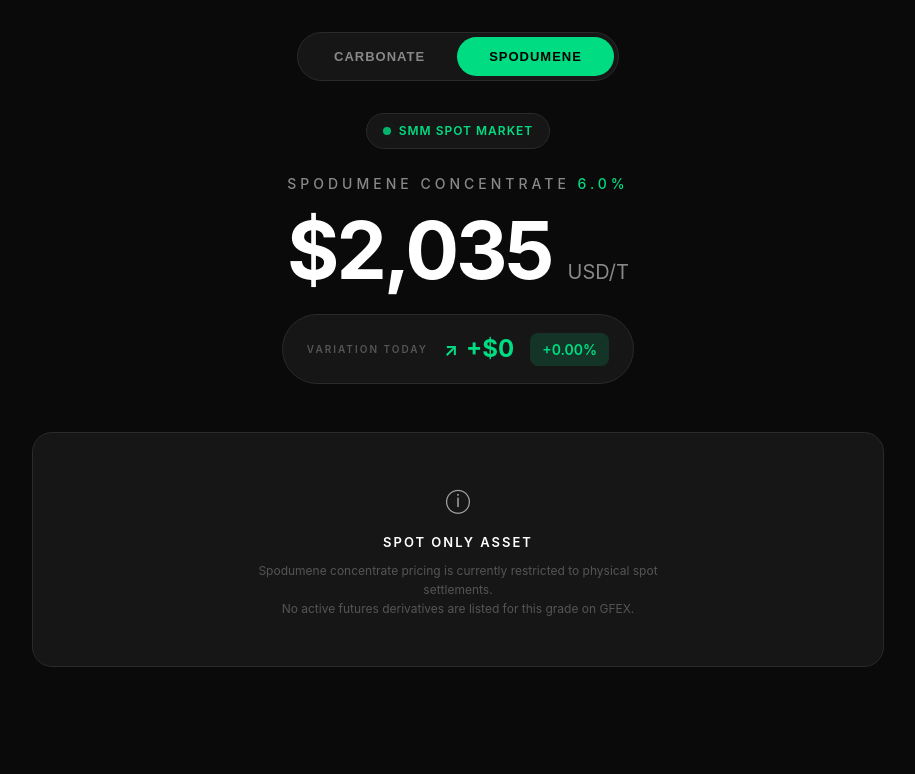
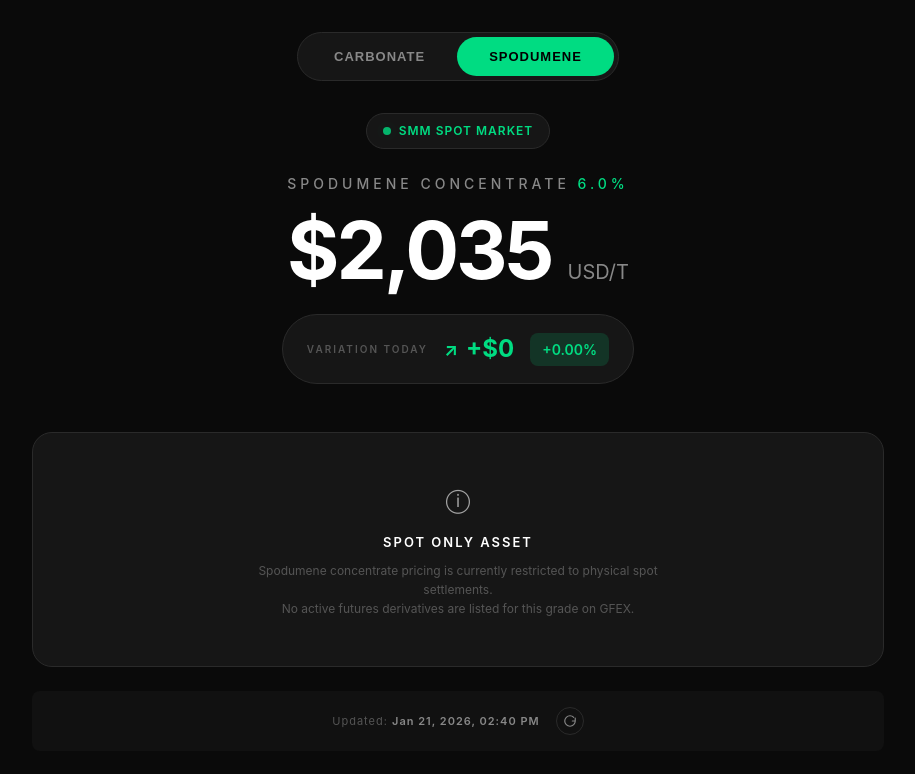
Before and after one commit to brunofzucchini7/lithium-tracker, a React (Vite) app: page / in a window 1280 px wide. Both pictures are taken after a click on the button "SPODUMENE". Shown: the top 774 px of the page, without its empty margins (182-1097 px from the left). Built offline with nearby package versions, Linux system fonts and the light colour scheme.

Commit message:
feat(app): add manual refresh button and increase scraper frequency to 30min

```diff
--- a/src/App.jsx
+++ b/src/App.jsx
@@ -16,29 +16,39 @@ function App() {
   const [activeTab, setActiveTab] = useState('carbonate');
   const [priceData, setPriceData] = useState(defaultData);
   const [loading, setLoading] = useState(true);
+  const [refreshing, setRefreshing] = useState(false);
   const [lastUpdated, setLastUpdated] = useState(null);
 
-  // Load prices from API on mount
-  useEffect(() => {
   async function loadPrices() {
-      setLoading(true);
     try {
       const data = await fetchPricesFromAPI();
       setPriceData(data);
       setLastUpdated(data.lastUpdated);
     } catch (error) {
       console.error('Error loading prices:', error);
-      } finally {
-        setLoading(false);
     }
   }
 
-    loadPrices();
+  // Load prices from API on mount
+  useEffect(() => {
+    async function init() {
+      setLoading(true);
+      await loadPrices();
+      setLoading(false);
+    }
+    init();
 
     // Refresh prices every 5 minutes
     const interval = setInterval(loadPrices, 5 * 60 * 1000);
     return () => clearInterval(interval);
   }, []);
+
+  const handleRefresh = async () => {
+    setRefreshing(true);
+    await loadPrices();
+    // Small delay for visual feedback if refresh is too fast
+    setTimeout(() => setRefreshing(false), 800);
+  };
 
   // Get spot prices
   const spotPrices = useMemo(() => getSpotPrices(priceData), [priceData]);
@@ -104,13 +114,26 @@ function App() {
 
               {/* Conversion Rate & Last Updated Info */}
               <div className="conversion-rate">
+                <div className="update-info">
                   <span className="rate-text">
-                  CNY/USD rate: <span className="rate-value">{conversionRate.toFixed(4)}</span>
+                    CNY/USD: <span className="rate-value">{conversionRate.toFixed(4)}</span>
                     {' '}• Updated: <span className="rate-value">{formatLastUpdated(lastUpdated)}</span>
                   </span>
+                  <button
+                    className={`refresh-btn ${refreshing ? 'loading' : ''}`}
+                    onClick={handleRefresh}
+                    disabled={refreshing}
+                    title="Refresh Prices"
+                  >
+                    <svg className="refresh-icon" viewBox="0 0 24 24" fill="none" xmlns="http://www.w3.org/2000/svg">
+                      <path d="M21 12C21 16.9706 16.9706 21 12 21C7.02944 21 3 16.9706 3 12C3 7.02944 7.02944 3 12 3C14.5074 3 16.7793 4.02456 18.4063 5.67104M21 12V7M21 12H16" stroke="currentColor" strokeWidth="2" strokeLinecap="round" strokeLinejoin="round" />
+                    </svg>
+                  </button>
+                </div>
               </div>
             </>
           ) : (
+            <>
               <div className="spot-only-notice">
                 <div className="notice-icon">ⓘ</div>
                 <div className="notice-title">Spot Only Asset</div>
@@ -120,6 +143,26 @@ function App() {
                   No active futures derivatives are listed for this grade on GFEX.
                 </p>
               </div>
+
+              {/* Add refresh button here too for consistency */}
+              <div className="conversion-rate">
+                <div className="update-info">
+                  <span className="rate-text">
+                    Updated: <span className="rate-value">{formatLastUpdated(lastUpdated)}</span>
+                  </span>
+                  <button
+                    className={`refresh-btn ${refreshing ? 'loading' : ''}`}
+                    onClick={handleRefresh}
+                    disabled={refreshing}
+                    title="Refresh Prices"
+                  >
+                    <svg className="refresh-icon" viewBox="0 0 24 24" fill="none" xmlns="http://www.w3.org/2000/svg">
+                      <path d="M21 12C21 16.9706 16.9706 21 12 21C7.02944 21 3 16.9706 3 12C3 7.02944 7.02944 3 12 3C14.5074 3 16.7793 4.02456 18.4063 5.67104M21 12V7M21 12H16" stroke="currentColor" strokeWidth="2" strokeLinecap="round" strokeLinejoin="round" />
+                    </svg>
+                  </button>
+                </div>
+              </div>
+            </>
           )}
         </>
       )}
--- a/src/index.css
+++ b/src/index.css
@@ -520,6 +520,62 @@ body {
   font-weight: 600;
 }
 
+.update-info {
+  display: flex;
+  align-items: center;
+  gap: var(--spacing-md);
+}
+
+.refresh-btn {
+  background: transparent;
+  border: 1px solid var(--border-color);
+  color: var(--text-secondary);
+  width: 28px;
+  height: 28px;
+  border-radius: 50%;
+  display: flex;
+  align-items: center;
+  justify-content: center;
+  cursor: pointer;
+  transition: all 0.3s cubic-bezier(0.4, 0, 0.2, 1);
+  padding: 0;
+}
+
+.refresh-btn:hover:not(:disabled) {
+  border-color: var(--accent-green);
+  color: var(--accent-green);
+  background: var(--accent-green-dim);
+  transform: translateY(-1px);
+}
+
+.refresh-btn:active:not(:disabled) {
+  transform: translateY(0);
+}
+
+.refresh-btn:disabled {
+  opacity: 0.5;
+  cursor: not-allowed;
+}
+
+.refresh-icon {
+  width: 14px;
+  height: 14px;
+}
+
+.refresh-btn.loading .refresh-icon {
+  animation: spin 0.8s linear infinite;
+}
+
+@keyframes spin {
+  from {
+    transform: rotate(0deg);
+  }
+
+  to {
+    transform: rotate(360deg);
+  }
+}
+
 /* Responsive */
 @media (max-width: 768px) {
   .app {
```
Lines whose indentation alone changed are shown as unchanged.
